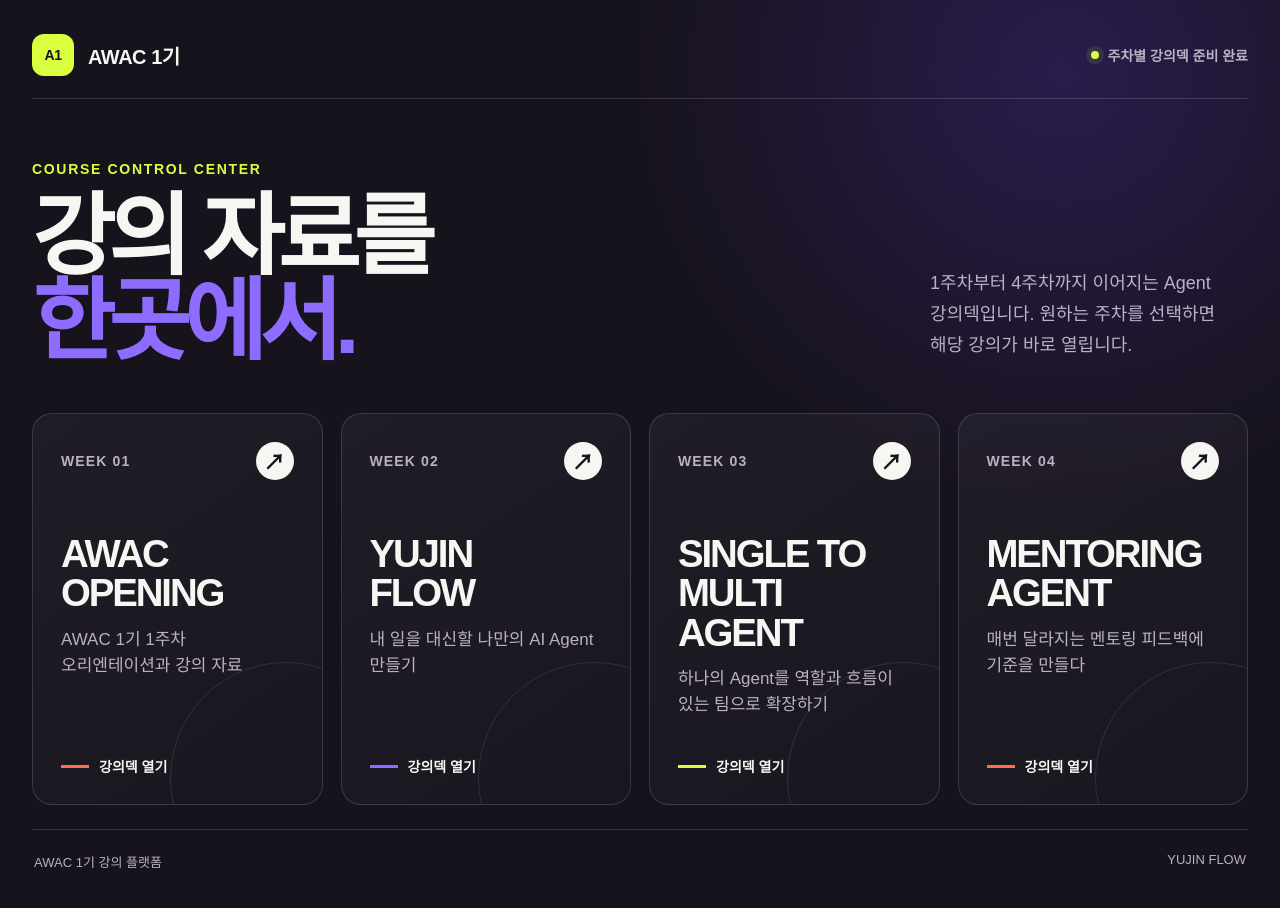
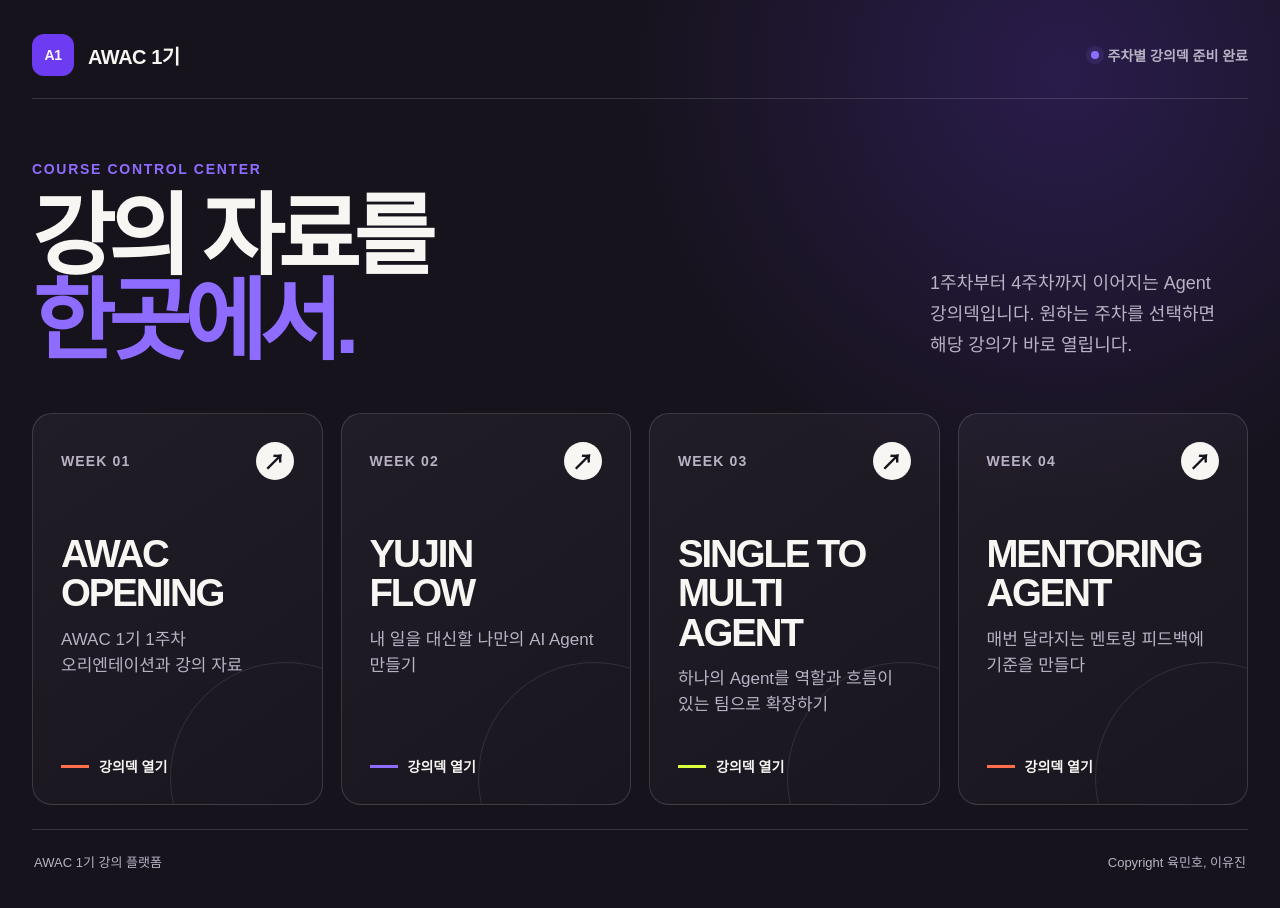
Before and after one commit to leeyoojinwork-pm/awac-cohort1-platform, a plain HTML site: page index.html in a window 1280 px wide. Drawn offline with Linux system fonts and the light colour scheme.

Commit message:
Update platform accent and copyright

```diff
--- a/index.html
+++ b/index.html
@@ -64,8 +64,8 @@
       place-items: center;
       width: 42px;
       height: 42px;
-      color: var(--ink);
-      background: var(--lime);
+      color: var(--text);
+      background: var(--purple-strong);
       border-radius: 12px;
       font-size: 14px;
     }
@@ -85,9 +85,9 @@
       content: "";
       width: 8px;
       height: 8px;
-      background: var(--lime);
+      background: var(--purple);
       border-radius: 50%;
-      box-shadow: 0 0 0 5px rgba(217, 255, 63, 0.1);
+      box-shadow: 0 0 0 5px rgba(141, 108, 255, 0.12);
     }
 
     .intro {
@@ -100,7 +100,7 @@
 
     .eyebrow {
       margin: 0 0 18px;
-      color: var(--lime);
+      color: var(--purple);
       font-size: 14px;
       font-weight: 900;
       letter-spacing: 0.12em;
@@ -340,7 +340,7 @@
 
     <footer>
       <span>AWAC 1기 강의 플랫폼</span>
-      <span>YUJIN FLOW</span>
+      <span>Copyright 육민호, 이유진</span>
     </footer>
   </main>
 </body>
```
